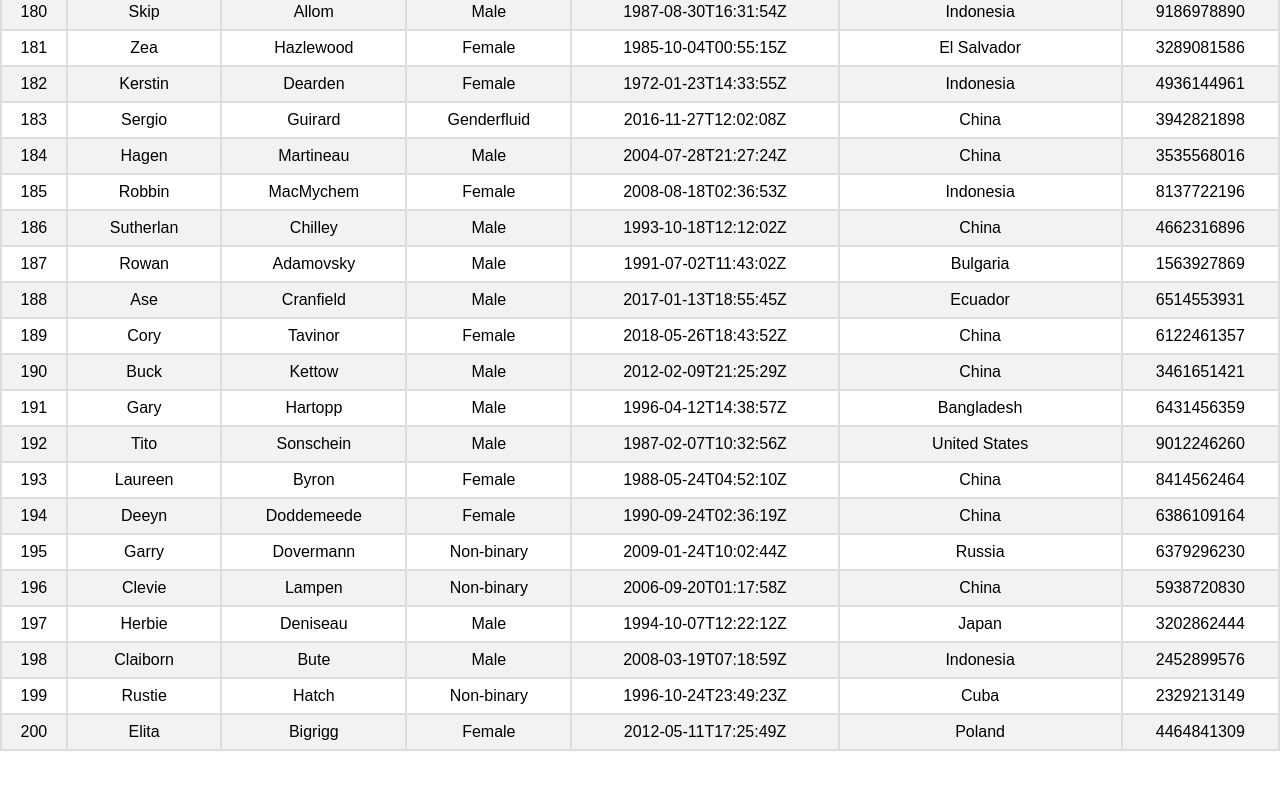
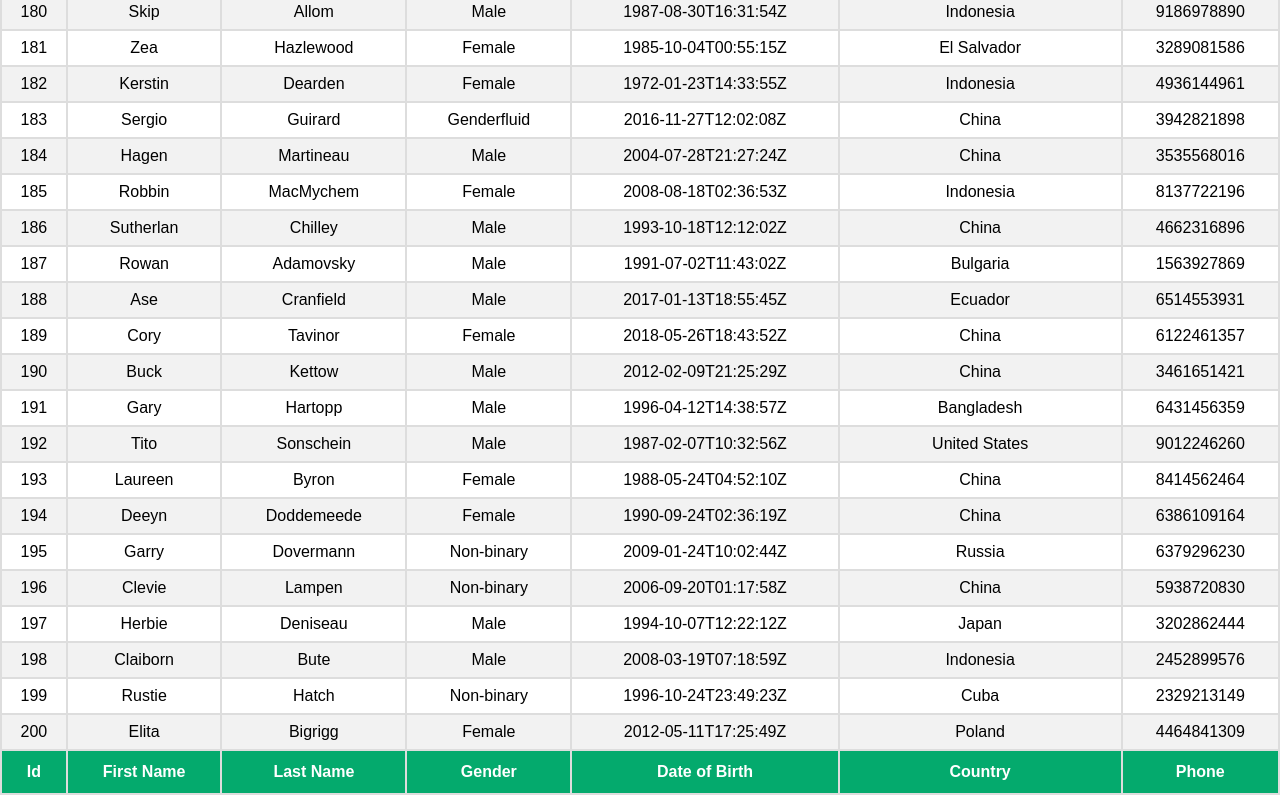
Before and after one commit to Sandiego17/react-table-demo, a React (Create React App) app: page / in a window 1280 px wide. Shown: the part 6500-7300 px from the top of the page. Before the commit the page ends 7256 px from the top, so only its background shows below. Built offline with nearby package versions, Linux system fonts and the light colour scheme.

Commit message:
feat: footerGroups implemented to render table footers

```diff
--- a/src/components/BasicTable.js
+++ b/src/components/BasicTable.js
@@ -17,6 +17,7 @@ export const BasicTable = () => {
     getTableProps,
     getTableBodyProps,
     headerGroups,
+    footerGroups,
     rows,
     prepareRow
   } = tableInstance
@@ -44,6 +45,15 @@ export const BasicTable = () => {
           )
         })}
       </tbody>
+      <tfoot>
+        {footerGroups.map((footerGroup) => (
+          <tr {...footerGroup.getFooterGroupProps()}>
+            {footerGroup.headers.map((column) => (
+              <th {...column.getFooterProps()}>{column.render('Footer')}</th>
+            ))}
+          </tr>
+        ))}
+      </tfoot>
     </table>
   )
 }
```
